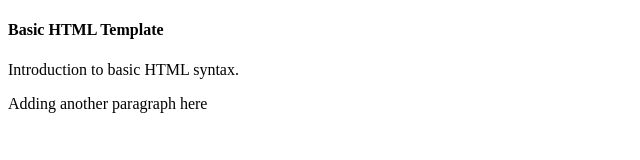
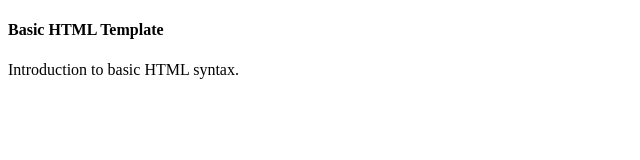
Before and after one commit to techacademyinstructor/HTML-AND-CSS-PROJECTS, a plain HTML site: page BasicHTML.html in a window 1280 px wide. Shown: the whole page, without its empty margins (0-640 px from the left). Drawn offline with Linux system fonts and the light colour scheme.

Commit message:
deleted paragraph

```diff
--- a/BasicHTML.html
+++ b/BasicHTML.html
@@ -9,7 +9,6 @@
 		<header>
 			<h4>Basic HTML Template</h4>
 			<p>Introduction to basic HTML syntax.</p>
-			<p>Adding another paragraph here</p>
 		</header>
 	</body>
 </html>
```
